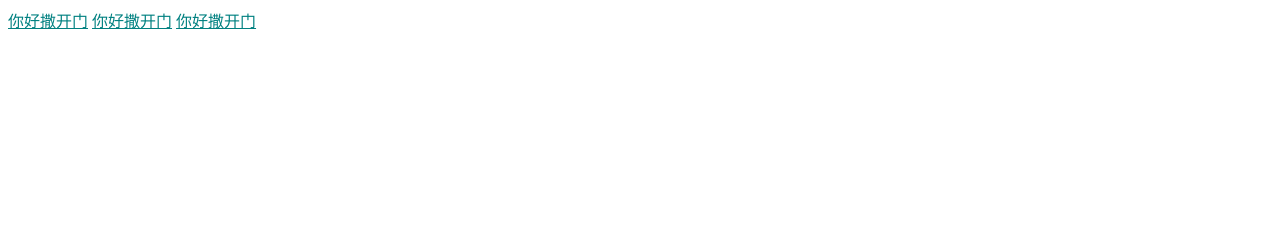
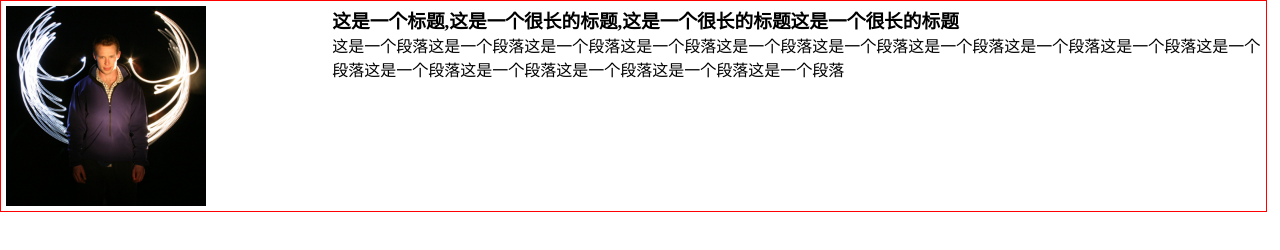
Before and after one commit to 22337383/22337383.github.io, a plain HTML site: page book/04/demo.html in a window 1280 px wide. Drawn offline with Linux system fonts and the light colour scheme.

Commit message:
demo file change

```diff
--- a/book/04/demo.html
+++ b/book/04/demo.html
@@ -4,18 +4,41 @@
 	<meta charset="UTF-8">
 	<title>Document</title>
 	<style type="text/css">
-		a:link{
-			color: teal;
-
+		*{
+			padding: 0;
+			margin: 0;
 		}
-		a:hover,a:focus {
-			color: red;
+		.box {
+			width: 99%;
+			border: 1px solid red;
+			padding: 5px;
+			box-sizing: border-box;
+			/* 清除浮动 */
+			overflow: hidden;
+		}
+		/* 核心部分：图片占据25%，最大宽度为图像宽度,图像左浮动，文本右浮动 */
+		.box img{
+			width: 25%;
+			max-width: 200px;
+			display: block;
+			float: left;
+		}
+		.box h3,.box p{
+			width: 74%;
+			float: right;
+		}
+		.box h3 {
+			overflow: hidden;
+			white-space: nowrap;
+			text-overflow: ellipsis;
 		}
 	</style>
 </head>
 <body>
-	<a href="#">你好撒开门</a>
-	<a href="#">你好撒开门</a>
-	<a href="#">你好撒开门</a>
+	<div class="box">
+		<img src="img/dunstan.jpg">
+		<h3>这是一个标题,这是一个很长的标题,这是一个很长的标题这是一个很长的标题</h3>
+		<p>这是一个段落这是一个段落这是一个段落这是一个段落这是一个段落这是一个段落这是一个段落这是一个段落这是一个段落这是一个段落这是一个段落这是一个段落这是一个段落这是一个段落这是一个段落</p>
+	</div>
 </body>
 </html>
```
